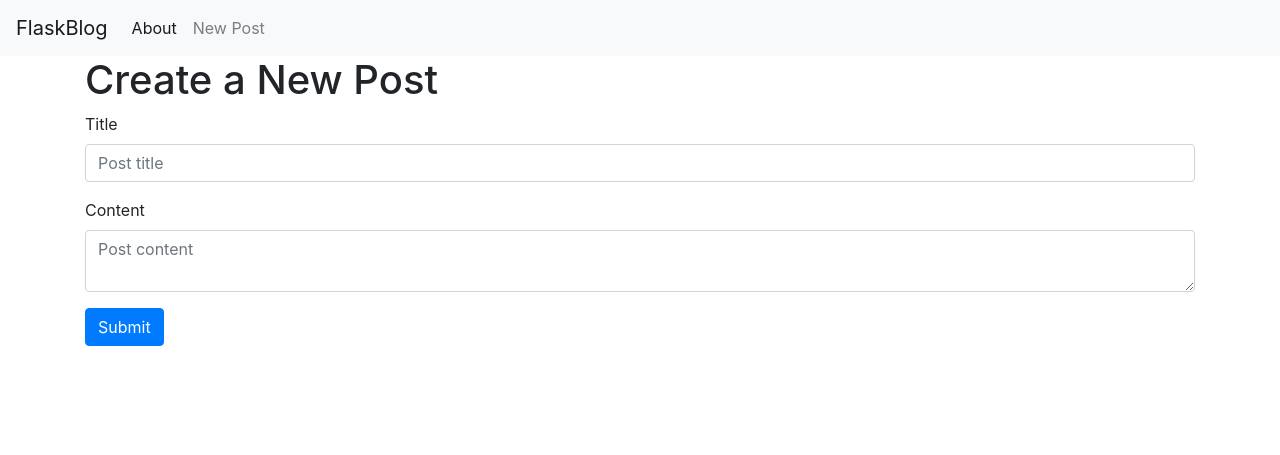
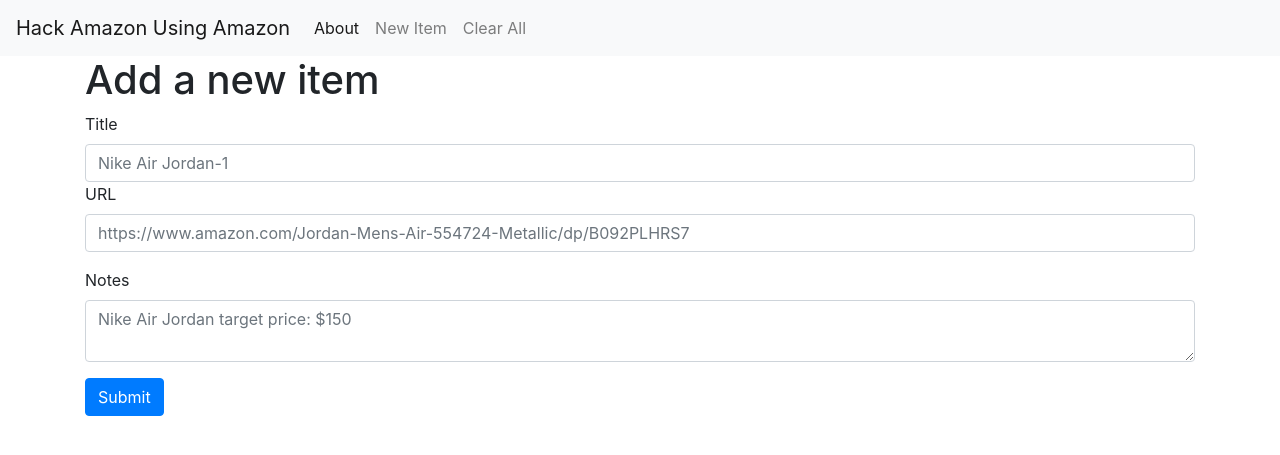
Before and after one commit to naren-mohan/HackAmazonUsingAmazon, a Flask app: page /create in a window 1280 px wide. Shown: the top 455 px of the page. Run offline with Flask 2, Linux system fonts and the light colour scheme; some libraries are stand-ins or nearby versions.

Commit message:
Changing the front end to our object
Next step --
- Apply some more changes
- Read the db and execute webscraping out of it

```diff
--- a/app.py
+++ b/app.py
@@ -35,14 +35,17 @@
 def create():
     if request.method == 'POST':
         title = request.form['title']
+        url = request.form['url']
         content = request.form['content']
-
+        print(url)
         if not title:
             flash('Title is required!')
+        if not url:
+            flash('URL is required!')
         else:
             conn = get_db_connection()
-            conn.execute('INSERT INTO posts (title, content) VALUES (?, ?)',
-                         (title, content))
+            conn.execute('INSERT INTO posts (title, url, content) VALUES (?, ?, ?)',
+                         (title, url, content))
             conn.commit()
             conn.close()
             return redirect(url_for('index'))
@@ -56,6 +59,7 @@
 
     if request.method == 'POST':
         title = request.form['title']
+        url = request.form['url']
         content = request.form['content']
 
         if not title:
@@ -81,3 +85,17 @@
     conn.close()
     flash('"{}" was successfully deleted!'.format(post['title']))
     return redirect(url_for('index'))
+
+
+@app.route('/about')
+def about():
+    return render_template('about.html')
+
+@app.route('/clear')
+def clear():
+    conn = get_db_connection()
+    conn.execute('DELETE FROM posts')
+    conn.commit()
+    conn.close()
+    flash('All the items were successfully deleted!')
+    return render_template('index.html')
--- a/schema.sql
+++ b/schema.sql
@@ -4,5 +4,7 @@
     id INTEGER PRIMARY KEY AUTOINCREMENT,
     created TIMESTAMP NOT NULL DEFAULT CURRENT_TIMESTAMP,
     title TEXT NOT NULL,
+    url TEXT NOT NULL,
     content TEXT NOT NULL
+
 );
--- a/templates/base.html
+++ b/templates/base.html
@@ -12,17 +12,20 @@
   </head>
   <body>
     <nav class="navbar navbar-expand-md navbar-light bg-light">
-        <a class="navbar-brand" href="{{ url_for('index')}}">FlaskBlog</a>
+        <a class="navbar-brand" href="{{ url_for('index')}}">Hack Amazon Using Amazon</a>
         <button class="navbar-toggler" type="button" data-toggle="collapse" data-target="#navbarNav" aria-controls="navbarNav" aria-expanded="false" aria-label="Toggle navigation">
             <span class="navbar-toggler-icon"></span>
         </button>
         <div class="collapse navbar-collapse" id="navbarNav">
             <ul class="navbar-nav">
             <li class="nav-item active">
-                <a class="nav-link" href="#">About</a>
+                <a class="nav-link" href="{{url_for('about')}}">About</a>
             </li>
 	    <li class="nav-item">
-            <a class="nav-link" href="{{url_for('create')}}">New Post</a>
+            <a class="nav-link" href="{{url_for('create')}}">New Item</a>
+            </li>
+        <li class="nav-item">
+                <a class="nav-link" href="{{url_for('clear')}}">Clear All</a>
             </li>
             </ul>
         </div>
--- a/templates/create.html
+++ b/templates/create.html
@@ -1,19 +1,25 @@
 {% extends 'base.html' %}
 
 {% block content %}
-<h1>{% block title %} Create a New Post {% endblock %}</h1>
+<h1>{% block title %} Add a new item{% endblock %}</h1>
 
 <form method="post">
     <div class="form-group">
         <label for="title">Title</label>
         <input type="text" name="title"
-               placeholder="Post title" class="form-control"
+               placeholder="Nike Air Jordan-1" class="form-control"
                value="{{ request.form['title'] }}"></input>
+
+        <label for="url">URL</label>
+        <input type="text" name="url"
+               placeholder="https://www.amazon.com/Jordan-Mens-Air-554724-Metallic/dp/B092PLHRS7" class="form-control"
+               value="{{ request.form['url'] }}"></input>
+
     </div>
 
     <div class="form-group">
-        <label for="content">Content</label>
-        <textarea name="content" placeholder="Post content"
+        <label for="content">Notes</label>
+        <textarea name="content" placeholder="Nike Air Jordan target price: $150"
                   class="form-control">{{ request.form['content'] }}</textarea>
     </div>
     <div class="form-group">
--- a/templates/index.html
+++ b/templates/index.html
@@ -1,7 +1,8 @@
 {% extends 'base.html' %}
 
 {% block content %}
-    <h1>{% block title %} Welcome to FlaskBlog {% endblock %}</h1>
+    <h1>{% block title %}Hack Amazon Using Amazon{% endblock %}</h1>
+
     {% for post in posts %}
         <a href="{{ url_for('post', post_id=post['id']) }}">
             <h2>{{ post['title'] }}</h2>
```
Also changed, not shown: init_db.py (+4 -4 lines), templates/about.html (added, +13 -0 lines), database.db, 2 other files.
